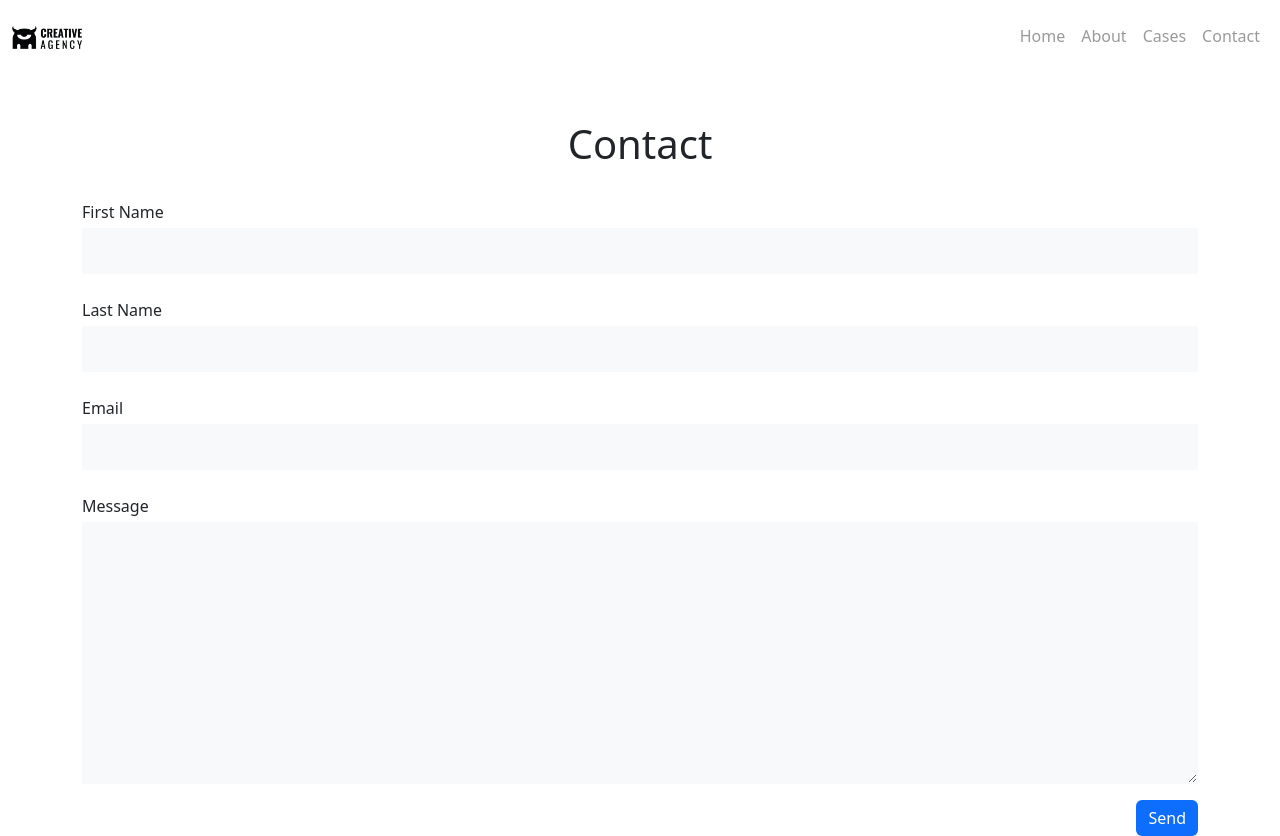
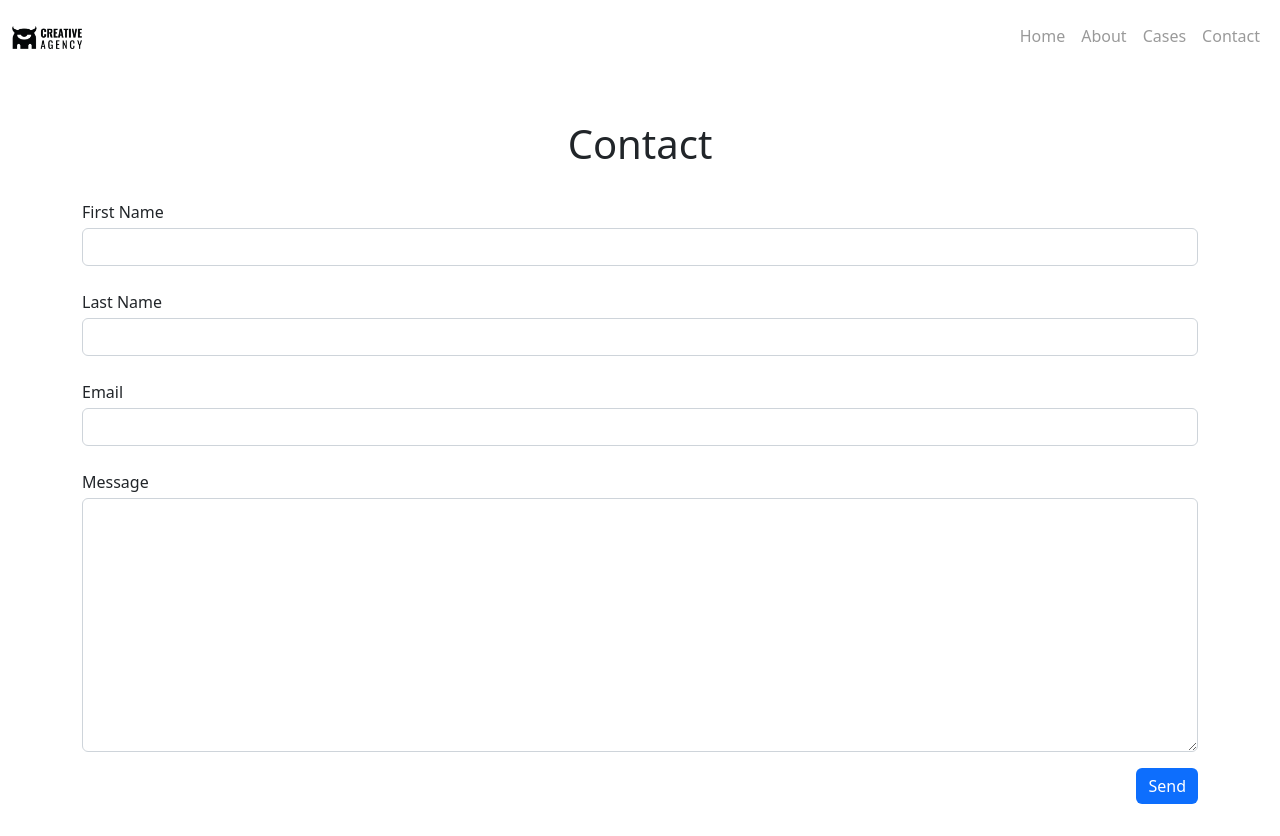
Before and after one commit to Incognito95/simple-react-website, a React (Create React App) app: page /contact in a window 1280 px wide. After the commit the page ends 804 px from the top, so only its background shows below. Built offline with nearby package versions, Linux system fonts and the light colour scheme.

Commit message:
removed form-control

```diff
--- a/src/App.css
+++ b/src/App.css
@@ -270,22 +270,6 @@
   background: #000;
 }
 
-.form-control {
-  border-radius: 0;
-  background: #f8f9fa;
-  border: 1px solid transparent;
-  padding-top: 10px !important;
-  padding-bottom: 10px !important;
-}
-
-.form-control:active,
-.form-control:focus {
-  background: #eff1f4;
-  outline: none;
-  box-shadow: none;
-  border: 1px solid transparent;
-}
-
 .custom-progress {
   height: 7px;
   border-radius: 0;
```
